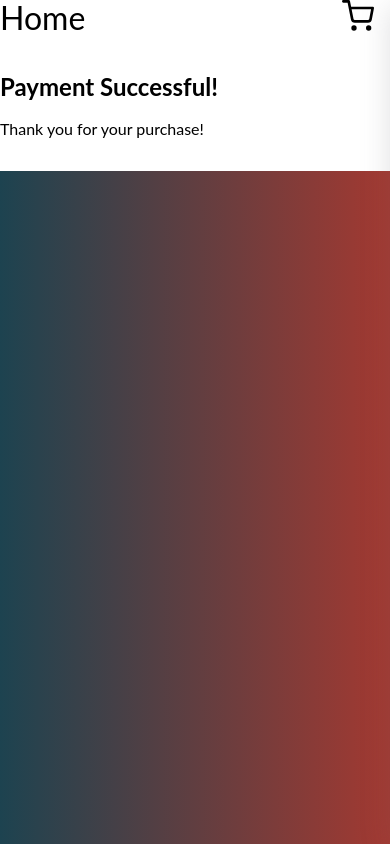
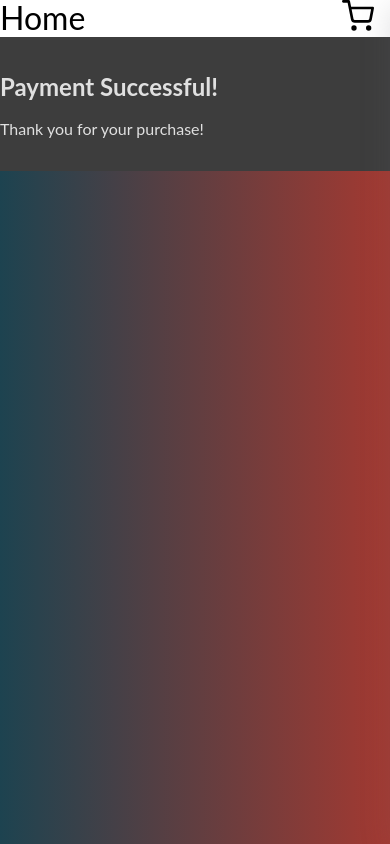
Before and after one commit to JMars1989/next-store, a Next.js app: page /success in a window 390 px wide. Built offline with nearby package versions, Linux system fonts and the light colour scheme.

Commit message:
add responsive radio size selection + style

```diff
--- a/components/styled/Page.js
+++ b/components/styled/Page.js
@@ -1,8 +1,9 @@
 import styled from "styled-components";
 
 const Page = styled.div`
-    background: white;
+    background: #3d3d3d;
     padding: 1rem 2rem;
     padding: 1rem 0rem;
+    color: #e0e0e0;
 `
 export default Page;
```
